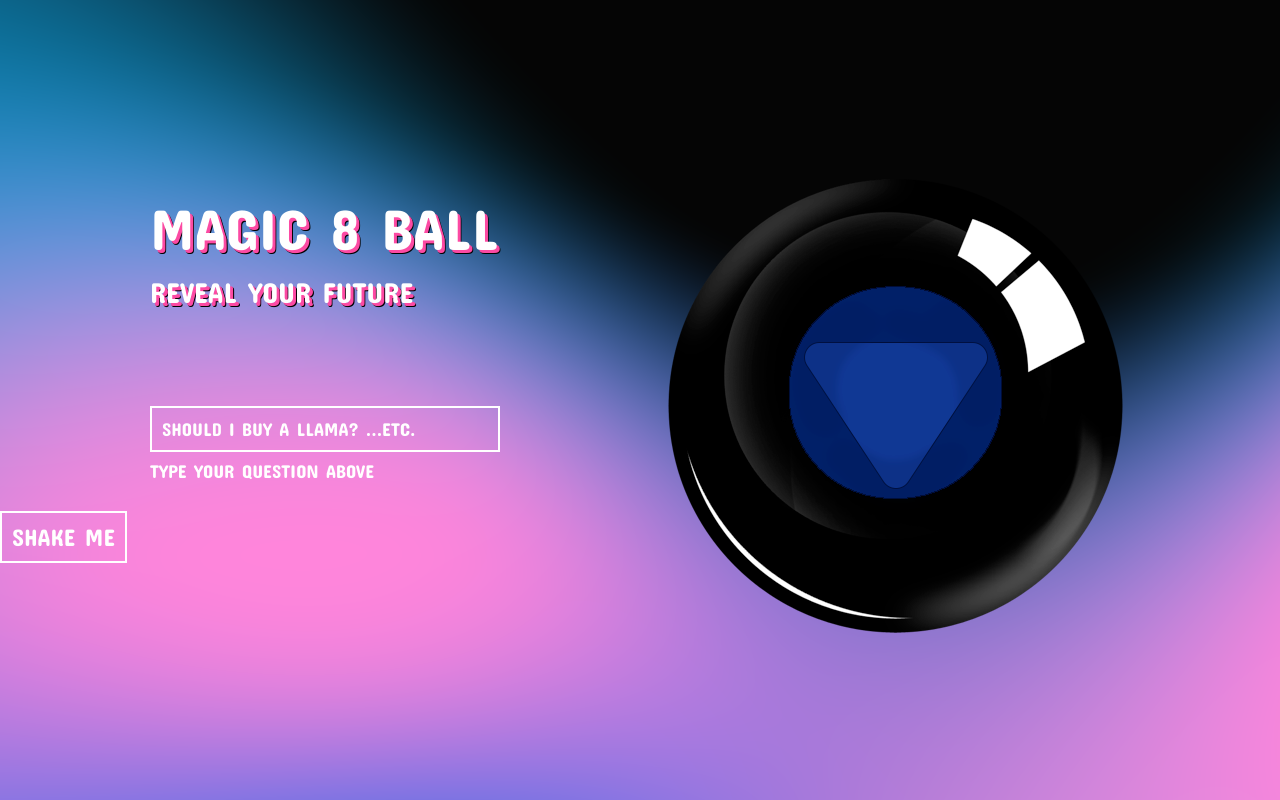
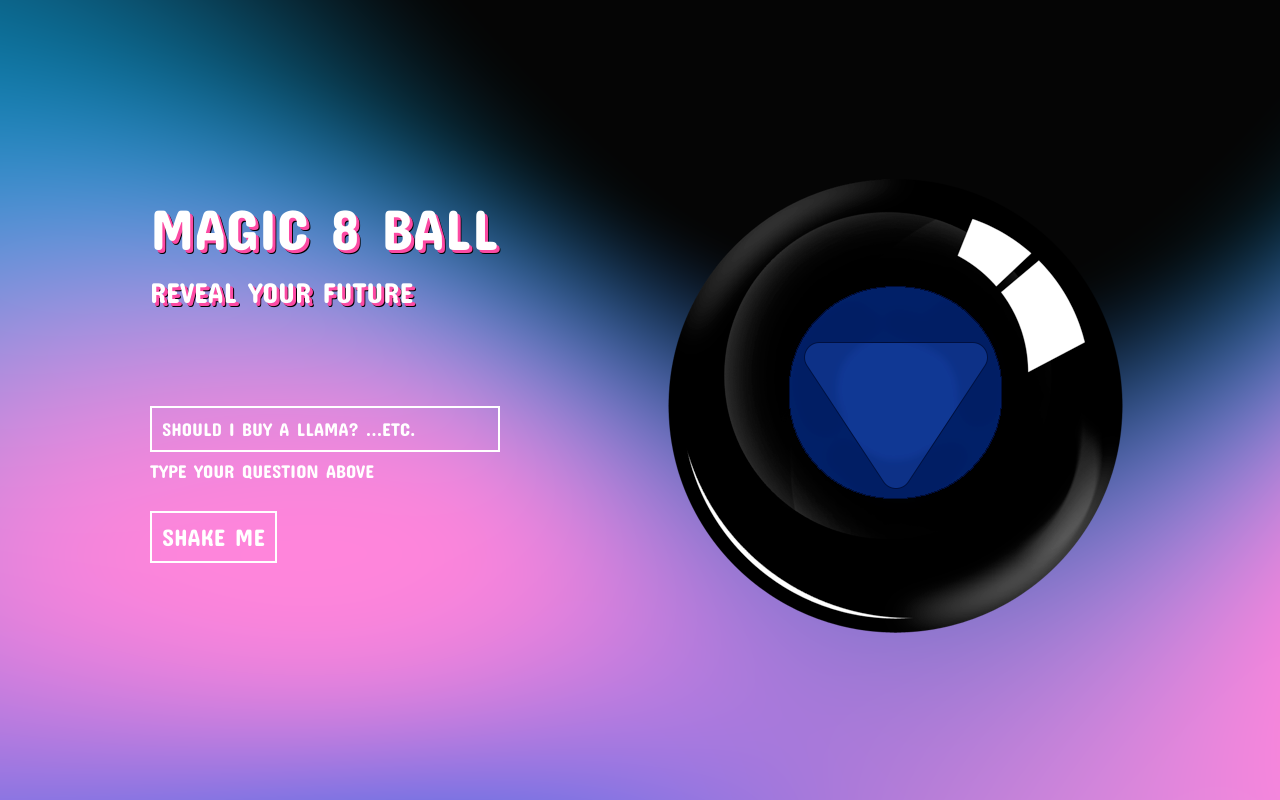
Before and after one commit to blaireporter/project-3-react, a React (Create React App) app: page / in a window 1280 px wide. Built offline with nearby package versions, Linux system fonts and the light colour scheme; the HTML template or start-up script is replaced by a standard one.

Commit message:
updated final styles

```diff
--- a/src/App.css
+++ b/src/App.css
@@ -30,8 +30,7 @@ main {
 /* *********INFO AND FORM SECTION******* */
 .titles,
 input,
-label,
-button {
+label {
   margin-left: 150px;
 }
 .titles {
@@ -111,6 +110,7 @@ input::placeholder{
   display:  inline-block;
   float:  none;
   color:  #fff;
+  margin-left: 150px;
 }
 button:hover,
 button:focus {
```
